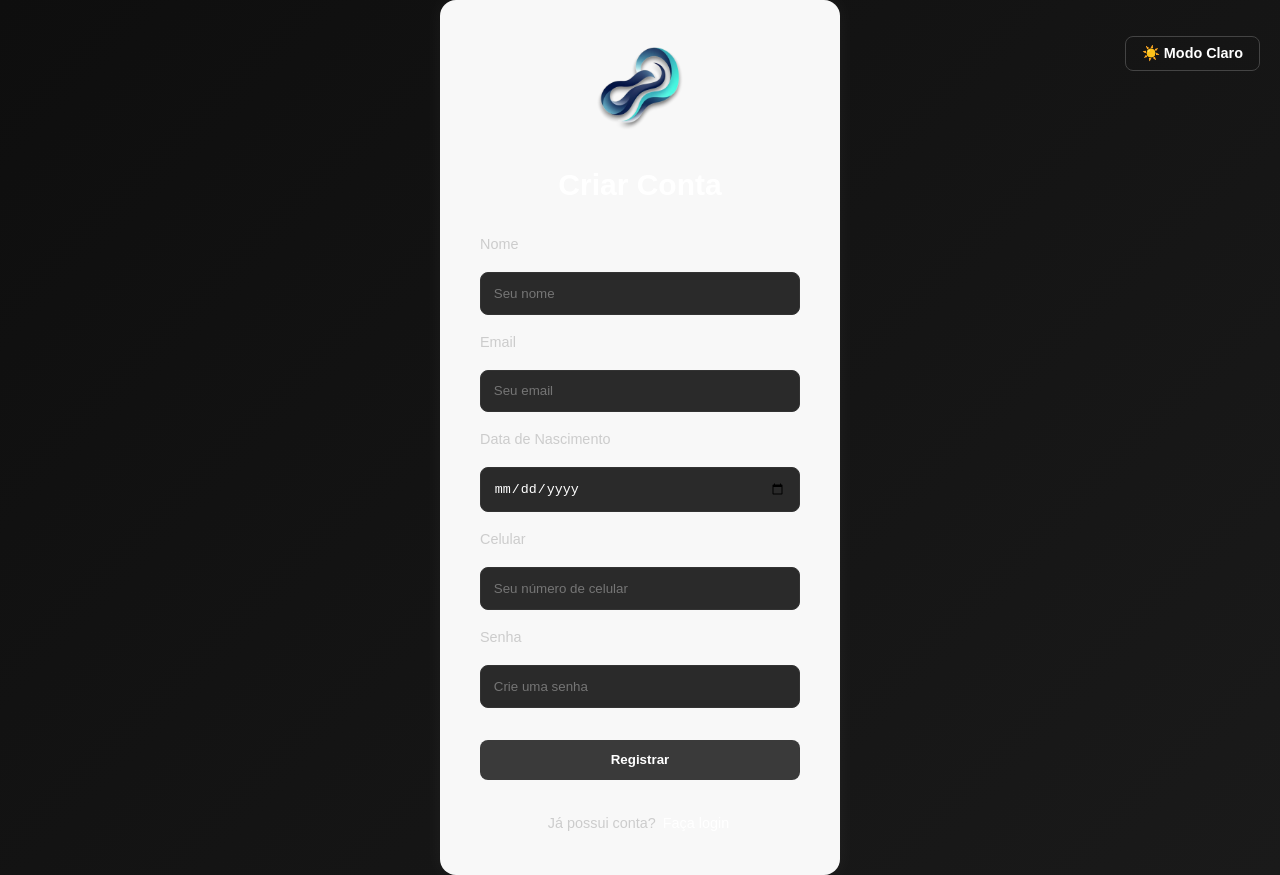
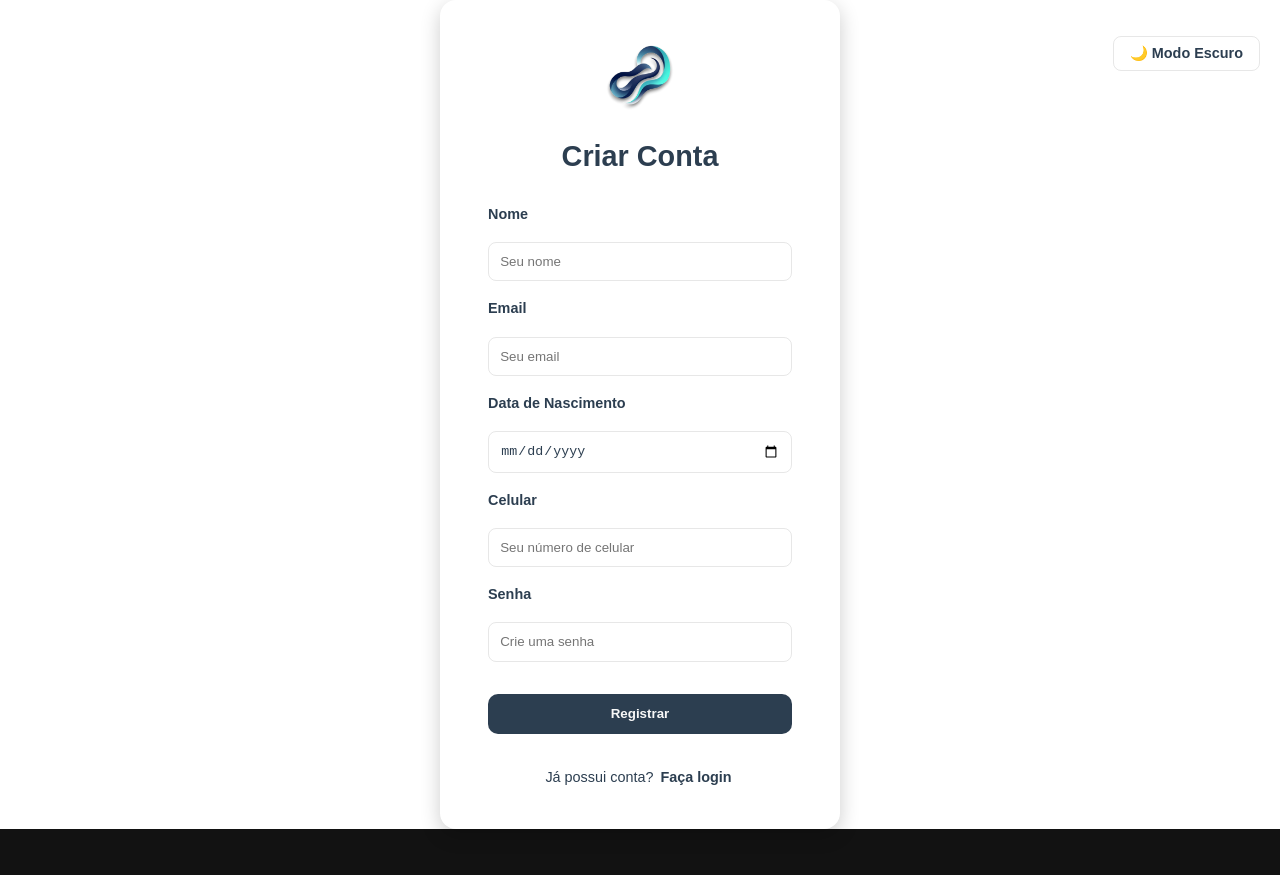
Before and after one commit to igorttrindade/controle-financeiro, a Vue app in the folder frontend/controle-financeiro/: page /register in a window 1280 px wide. After the commit the page ends 829 px from the top, so only its background shows below. Built offline with nearby package versions, Linux system fonts and the light colour scheme.

Commit message:
:bug: fix: Botão modo escuro e claro da página de registro.

```diff
--- a/frontend/controle-financeiro/src/views/LoginView.vue
+++ b/frontend/controle-financeiro/src/views/LoginView.vue
@@ -1,5 +1,10 @@
   <template>
     <div class="login-page" :class="{ dark: isDark }">
+      <div class="theme-toggle">
+        <button @click="toggleTheme">
+          {{ isDark ? '☀️ Modo Claro' : '🌙 Modo Escuro' }}
+        </button>
+      </div>
       <div class="login-card" data-aos="zoom-in">
         <img :src="logo" alt="Logo FinanceFlow" class="logo-img" />
 
@@ -31,6 +36,13 @@ import logo from "@/assets/finance_logo.png"
 
   const theme = ref(localStorage.getItem("theme") || "light")
   const isDark = ref(theme.value === "dark")
+
+  function toggleTheme() {
+    isDark.value = !isDark.value
+    const newTheme = isDark.value ? "dark" : "light"
+    localStorage.setItem("theme", newTheme)
+    document.documentElement.setAttribute("data-theme", newTheme)
+  }
 
   onMounted(() => {
     AOS.init({ duration: 1000, once: true })
@@ -140,4 +152,34 @@ input:focus {
   .register-link:hover {
     text-decoration: underline;
   }
+
+  .theme-toggle {
+    position: absolute;
+    top: 20px;
+    right: 20px;
+  }
+
+  .theme-toggle button {
+    background: none;
+    border: 1px solid var(--color-border);
+    color: var(--color-text);
+    padding: 0.5rem 1rem;
+    border-radius: 8px;
+    cursor: pointer;
+    font-size: 0.9rem;
+    transition: all 0.3s ease;
+  }
+
+  .theme-toggle button:hover {
+    background: rgba(255, 255, 255, 0.1);
+  }
+
+  .login-page.dark .theme-toggle button {
+    border-color: #444;
+    color: #fff;
+  }
+
+  .login-page.dark .theme-toggle button:hover {
+    background: rgba(255, 255, 255, 0.1);
+  }
   </style>
--- a/frontend/controle-financeiro/src/views/RegisterView.vue
+++ b/frontend/controle-financeiro/src/views/RegisterView.vue
@@ -1,12 +1,12 @@
 <template>
-  <div class="register-container" :class="{ 'light-mode': isLightMode }">
+  <div class="register-container" :class="{ dark: !isLightMode }">
     <div class="theme-toggle">
       <button @click="toggleTheme">
         {{ isLightMode ? '🌙 Modo Escuro' : '☀️ Modo Claro' }}
       </button>
     </div>
 
-    <div class="card">
+    <div class="card" data-aos="zoom-in">
       <img src="@/assets/finance_logo.png" alt="Logo" class="logo" />
       <h1>Criar Conta</h1>
 
@@ -38,15 +38,25 @@
 </template>
 
 <script setup>
-import { ref, onMounted } from 'vue'
+import { ref, onMounted } from "vue"
+import AOS from "aos"
+import "aos/dist/aos.css"
 
-const isLightMode = ref(localStorage.getItem('theme') === 'light')
+const isLightMode = ref(localStorage.getItem("theme") === "light")
 
 function toggleTheme() {
   isLightMode.value = !isLightMode.value
-  localStorage.setItem('theme', isLightMode.value ? 'light' : 'dark')
+  const newTheme = isLightMode.value ? "light" : "dark"
+  localStorage.setItem("theme", newTheme)
+  document.documentElement.setAttribute("data-theme", newTheme)
 }
 
+onMounted(() => {
+  AOS.init({ duration: 1000, once: true })
+  const savedTheme = localStorage.getItem("theme") || "light"
+  document.documentElement.setAttribute("data-theme", savedTheme)
+  isLightMode.value = savedTheme === "light"
+})
 </script>
 
 <style scoped>
@@ -55,40 +65,49 @@ function toggleTheme() {
   justify-content: center;
   align-items: center;
   min-height: 100vh;
-  background: linear-gradient(135deg, #0e0e0e, #1a1a1a);
-  color: #fff;
+  background: var(--color-background);
   transition: background 0.4s, color 0.4s;
+  color: var(--color-text);
 }
 
 .register-container.light-mode {
-  background: linear-gradient(135deg, #f0f0f0, #d9d9d9);
+  background: var(--bg-light);
+  color: var(--text-light);
+}
+
+.card {
+  background: var(--color-background-soft);
+  padding: 2.5rem 3rem;
+  border-radius: 16px;
+  box-shadow: 0 6px 20px rgba(0, 0, 0, 0.2);
+  width: 100%;
+  max-width: 400px;
+  text-align: center;
+  transition: background 0.3s ease, color 0.3s ease;
+}
+
+.register-container:not(.light-mode) .card {
+  background: var(--bg-light);
+  color: var(--text-light);
+}
+
+.register-container.light-mode .card {
+  background: #ffffff;
   color: #000;
 }
 
-.card {
-  background-color: var(--color-background-soft, #1f1f1f);
-  padding: 2.5rem;
-  border-radius: 16px;
-  box-shadow: 0 0 20px rgba(255, 255, 255, 0.05);
-  width: 100%;
-  max-width: 400px;
-  text-align: center;
-  transition: background-color 0.4s, box-shadow 0.4s;
-}
-
-.register-container.light-mode .card {
-  background-color: #fff;
-  box-shadow: 0 0 15px rgba(0, 0, 0, 0.15);
-}
-
 .logo {
-  width: 90px;
-  margin-bottom: 1.5rem;
+  width: 70px;
+  height: 70px;
+  margin-bottom: 1rem;
+  object-fit: contain;
 }
 
 h1 {
   margin-bottom: 1.5rem;
+  font-size: 1.8rem;
   font-weight: 600;
+  color: inherit;
 }
 
 .form-container {
@@ -100,82 +119,56 @@ h1 {
 
 label {
   font-size: 0.9rem;
-  color: #ccc;
-  transition: color 0.4s;
-}
-
-.register-container.light-mode label {
-  color: #333;
+  font-weight: 600;
+  color: inherit;
 }
 
 input {
-  padding: 0.8rem;
+  padding: 0.7rem;
+  border: 1px solid var(--color-border, #333);
   border-radius: 8px;
-  border: 1px solid #333;
-  background-color: #2a2a2a;
-  color: #fff;
   outline: none;
-  transition: all 0.4s;
+  background: transparent;
+  color: inherit;
+  transition: border 0.2s ease;
 }
 
 input:focus {
-  border-color: #555;
-}
-
-.register-container.light-mode input {
-  background-color: #f5f5f5;
-  border-color: #ccc;
-  color: #000;
+  border-color: var(--accent-dark, #888);
 }
 
 button {
   margin-top: 1rem;
+  background: var(--color-text);
+  color: var(--color-background-soft);
+  border: none;
   padding: 0.8rem;
-  border: none;
-  border-radius: 8px;
-  background-color: #3a3a3a;
-  color: #fff;
+  border-radius: 10px;
+  cursor: pointer;
   font-weight: 600;
-  cursor: pointer;
-  transition: all 0.3s;
+  transition: 0.3s;
 }
 
 button:hover {
-  background-color: #505050;
-}
-
-.register-container.light-mode button {
-  background-color: #ddd;
-  color: #000;
-}
-
-.register-container.light-mode button:hover {
-  background-color: #bbb;
+  opacity: 0.9;
+  transform: translateY(-2px);
 }
 
 .login-link {
   text-align: center;
   margin-top: 1rem;
   font-size: 0.9rem;
-  color: #ccc;
+  color: inherit;
 }
 
 .login-link a {
-  color: #fff;
-  font-weight: 500;
+  color: var(--accent-light);
+  font-weight: 600;
   text-decoration: none;
 }
 
 .login-link a:hover {
   text-decoration: underline;
-}
-
-.register-container.light-mode .login-link {
-  color: #333;
-}
-
-.register-container.light-mode .login-link a {
-  color: #000;
 }
 
 .theme-toggle {
@@ -186,22 +179,27 @@ button:hover {
 
 .theme-toggle button {
   background: none;
-  border: 1px solid #444;
-  color: #fff;
+  border: 1px solid var(--color-border, #444);
+  color: var(--color-text, #fff);
   padding: 0.5rem 1rem;
   border-radius: 8px;
   cursor: pointer;
   font-size: 0.9rem;
-  transition: all 0.3s;
+  transition: all 0.3s ease;
 }
 
 .theme-toggle button:hover {
-  background-color: rgba(255, 255, 255, 0.1);
+  background: rgba(255, 255, 255, 0.1);
+}
+
+.register-container.dark .theme-toggle button {
+  border-color: #444;
+  color: #fff;
 }
 
 .register-container.light-mode .theme-toggle button {
+  border-color: #ccc;
   color: #000;
-  border-color: #ccc;
 }
 
 .register-container.light-mode .theme-toggle button:hover {
```
Lines whose indentation alone changed are shown as unchanged.
